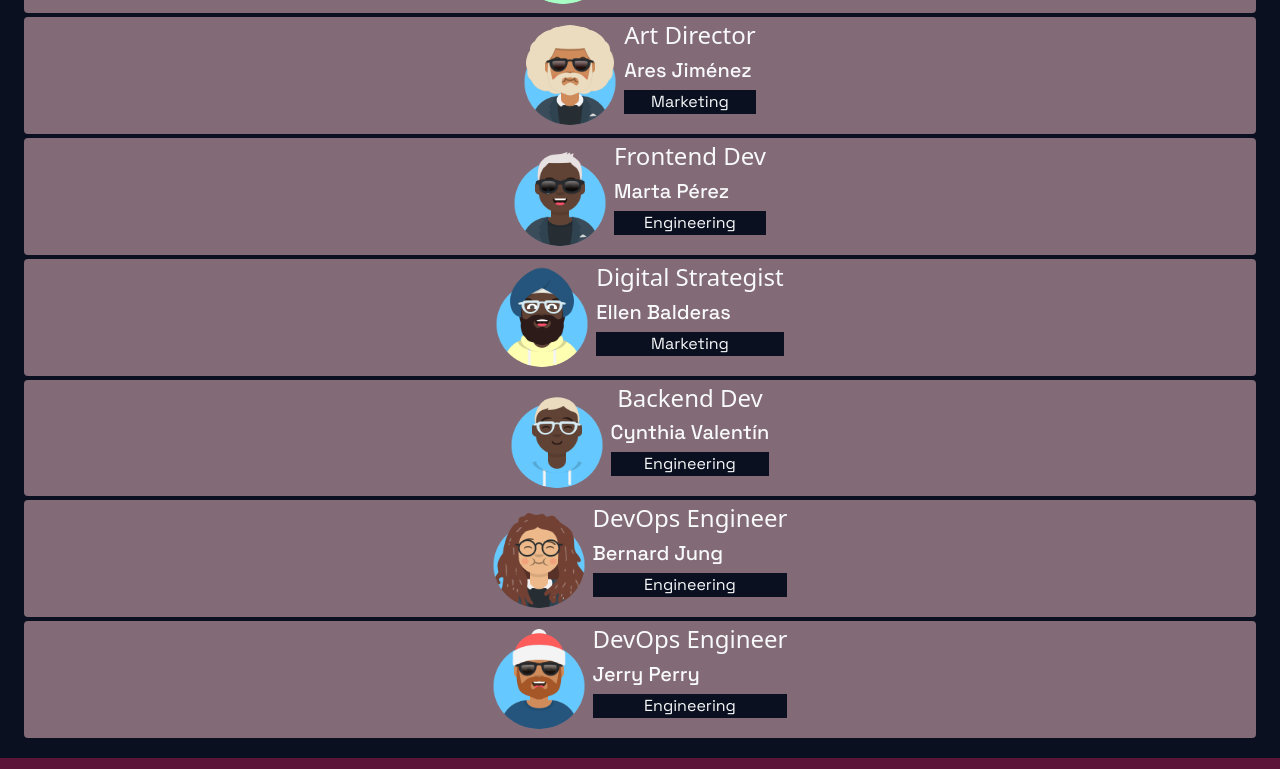
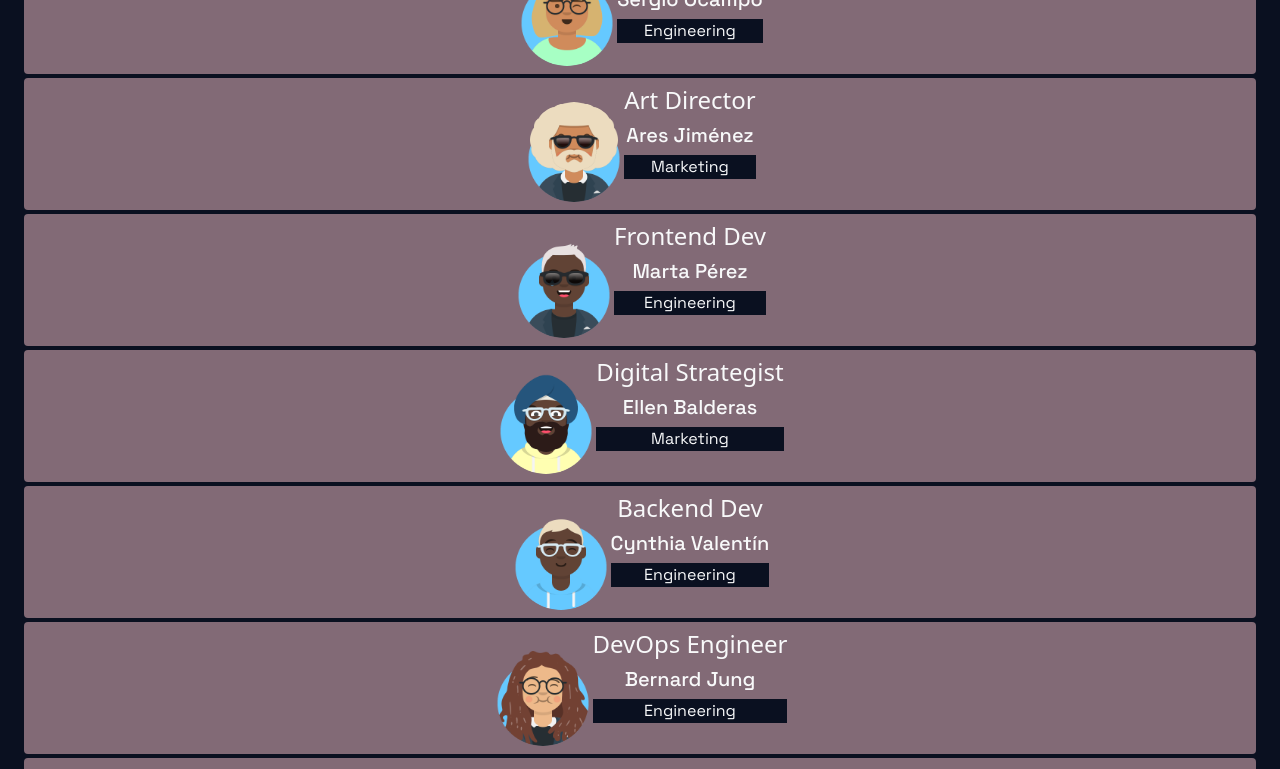
Before and after one commit to CosmeNicolas/React-ListaDeEmpleados, a React (Vite) app: page / in a window 1280 px wide. Shown: the part 720-1489 px from the top of the page. Built offline with nearby package versions, Linux system fonts and the light colour scheme.

Commit message:
le dis estilo al footer

```diff
--- a/src/App.css
+++ b/src/App.css
@@ -46,5 +46,6 @@ h1{
 }
 
 .deparment{
-  background: #0A1020
+  background: #0A1020;
+  font-family: 'Space Grotesk', sans-serif;
 }
--- a/src/components/Employee.jsx
+++ b/src/components/Employee.jsx
@@ -4,7 +4,7 @@ const Employee = ({empleado}) => {
     <>
       <div className="text-light"  key={empleado.id}>
       <h4 className="text-center">{empleado.title}</h4>
-          <h5 className="name  ">{empleado.fullName}</h5>
+        <h5 className="name text-center ">{empleado.fullName}</h5>
       <p className='name  text-center deparment '>
         {empleado.department}
       </p>
--- a/src/components/EmployeeAvatar.jsx
+++ b/src/components/EmployeeAvatar.jsx
@@ -6,11 +6,11 @@ const EmployeeAvatar = ({ ListaDeEmpleados }) => {
   return (
     <>
     {ListaDeEmpleados.map((empleado)=>
-      <div className='fondo-card d-flex my-1 rounded-1 justify-content-center ' key={empleado.id}>
+      <div className='fondo-card d-flex my-1 rounded-1 justify-content-center p-2 ' key={empleado.id}>
         <div>
-        <Image className='img mt-2' src={empleado.pic} roundedCircle />
+        <Image className='img mt-3 text-center ' src={empleado.pic} roundedCircle />
         </div>
-        <div className='p-1'>
+        <div >
         <Employee empleado={empleado} />
         </div>
     </div>
--- a/src/components/Footer.jsx
+++ b/src/components/Footer.jsx
@@ -2,7 +2,7 @@
 const Footer = () => {
   return (
     <footer className="py-3 text-center footer-color text-light">
-      <p>&copy; Todos los rerechos reservados</p>
+      <p className="name">&copy; Todos los rerechos reservados</p>
     </footer>
   );
 };
```
